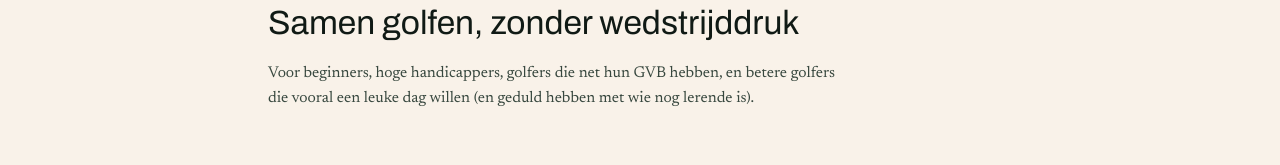
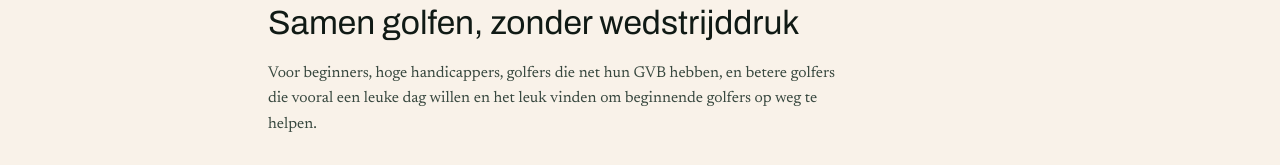
Before and after one commit to thomasbranderhorst-creator/golfnothingmore, a plain HTML site: page nl/fiftyfore/index.html in a window 1280 px wide. Shown: the part 781-946 px from the top of the page. Drawn offline with Linux system fonts and the light colour scheme.

Commit message:
Fifty Fore Club: betere golfers die beginners graag op weg helpen
Co-Authored-By: Claude Opus 5.5 <noreply@anthropic.com>
Claude-Session: https://claude.ai/code/session_01X7EAAhpjUsE3ZqxN1iSmg9

```diff
--- a/nl/fiftyfore/index.html
+++ b/nl/fiftyfore/index.html
@@ -332,7 +332,7 @@ n.querySelectorAll('.links a').forEach(function(a){if(a.getAttribute('href')===p
   <section>
     <p class="label">Voor wie?</p>
     <h2>Samen golfen, zonder wedstrijddruk</h2>
-    <p class="body">Voor beginners, hoge handicappers, golfers die net hun GVB hebben, en betere golfers die vooral een leuke dag willen (en geduld hebben met wie nog lerende is).</p>
+    <p class="body">Voor beginners, hoge handicappers, golfers die net hun GVB hebben, en betere golfers die vooral een leuke dag willen en het leuk vinden om beginnende golfers op weg te helpen.</p>
   </section>
 
   <section>
```
